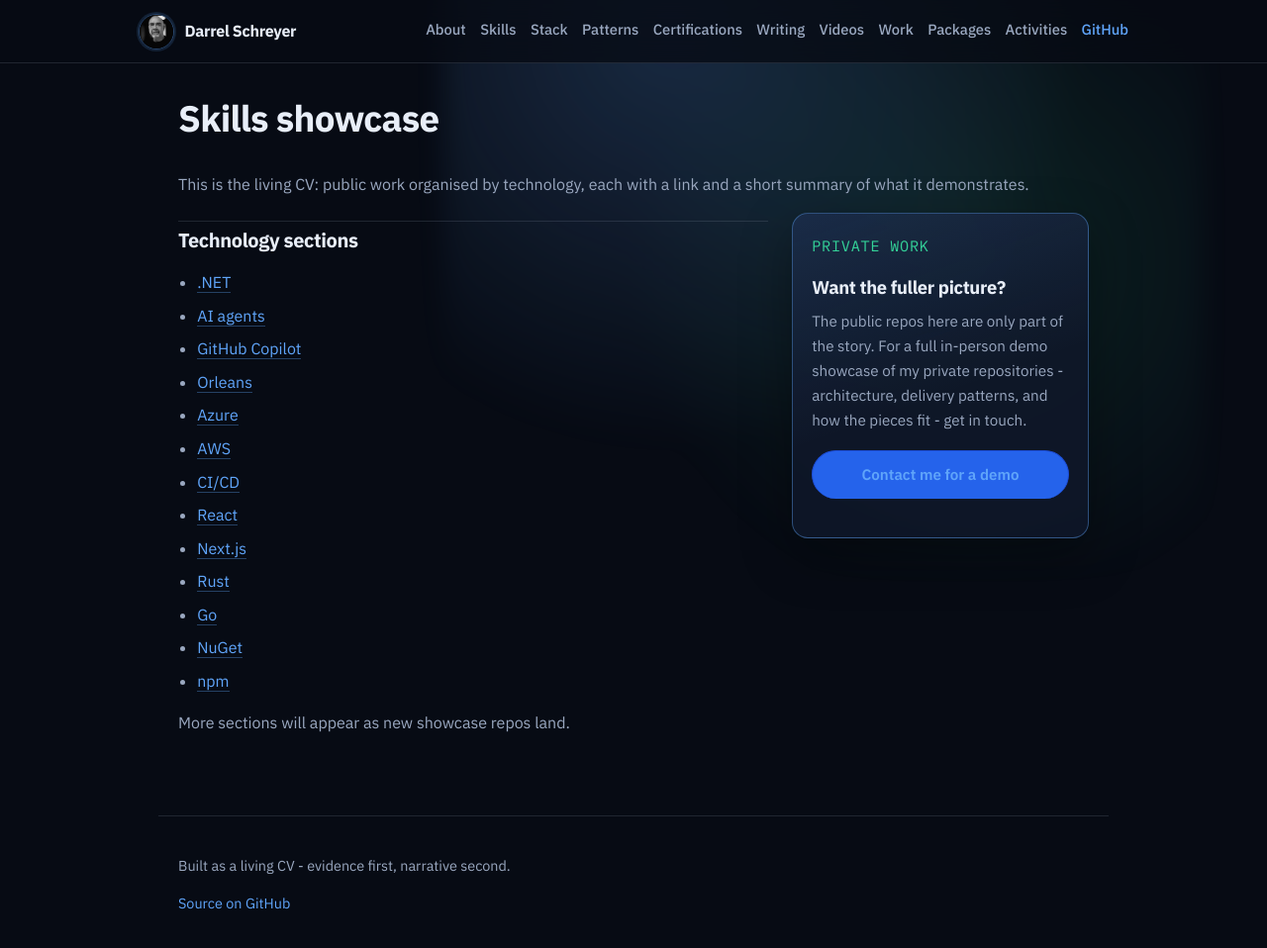
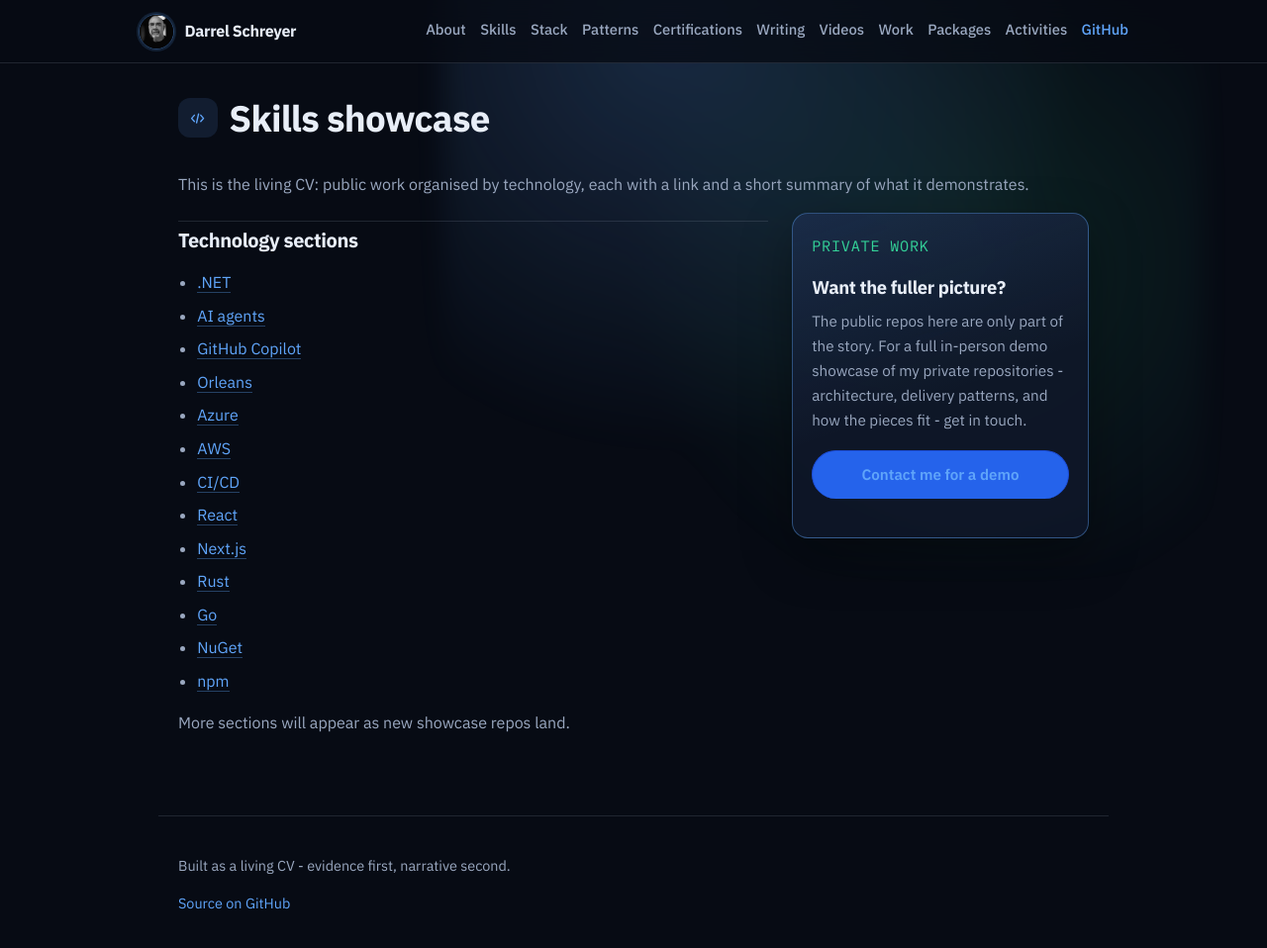
Before and after one commit to nabs-darrel-schreyer/aboutme, a Jekyll site: the page built from skills.md, in a window 1280 px wide and 980 px high. Shown: the top 958 px of the window at 99% size. Built offline with Jekyll 4.4.1, drawn with Linux system fonts in a browser that asks for light colours.

Commit message:
Add home-card icons beside section page headings (#5)
Each of the ten section pages now shows its home-card outline icon inline with the H1, using the existing accent colour, while the home hero title stays plain.

Co-authored-by: Cursor Agent <cursoragent@cursor.com>
Co-authored-by: Darrel Schreyer <nabs-darrel-schreyer@users.noreply.github.com>

```diff
--- /dev/null
+++ b/_includes/page-heading.html
@@ -0,0 +1,33 @@
+{%- comment -%}
+  Place the matching home-card icon on the first H1 of a section page.
+  Skill subpages, the home hero, and any other page are left unchanged.
+{%- endcomment -%}
+{%- assign section_icons = "about.md|about,skills.md|skills,stack.md|stack,certifications.md|certifications,writing.md|writing,videos.md|videos,work-history.md|work-history,patterns.md|patterns,packages.md|packages,activities.md|activities" | split: "," -%}
+{%- assign section_icon = "" -%}
+{%- for entry in section_icons -%}
+  {%- assign bits = entry | split: "|" -%}
+  {%- if bits[0] == page.path -%}
+    {%- assign section_icon = bits[1] -%}
+  {%- endif -%}
+{%- endfor -%}
+{%- if section_icon != "" -%}
+  {%- assign h1_parts = content | split: "<h1" -%}
+  {%- if h1_parts.size > 1 -%}
+    {%- assign first_h1_onward = h1_parts | slice: 1, 1000 | join: "<h1" -%}
+    {%- assign h1_and_rest = first_h1_onward | split: "</h1>" -%}
+    {%- assign open_and_text = h1_and_rest | first -%}
+    {%- assign after_h1 = h1_and_rest | slice: 1, 1000 | join: "</h1>" -%}
+    {%- assign open_bits = open_and_text | split: ">" -%}
+    {%- assign attrs = open_bits | first -%}
+    {%- assign heading_text = open_bits | slice: 1, 20 | join: ">" | strip -%}
+    {{- h1_parts[0] -}}
+<h1 class="page-heading"{{ attrs }}>
+<span class="page-heading__icon" aria-hidden="true">{%- include page-icon.html icon=section_icon -%}</span><span class="page-heading__text">{{ heading_text }}</span>
+</h1>
+    {{- after_h1 -}}
+  {%- else -%}
+    {{- content -}}
+  {%- endif -%}
+{%- else -%}
+  {{- content -}}
+{%- endif -%}
--- /dev/null
+++ b/_includes/page-icon.html
@@ -0,0 +1,25 @@
+{%- comment -%}
+  Outline icons shared with the home cards. `include.icon` is the section key.
+{%- endcomment -%}
+{%- case include.icon -%}
+{%- when "about" -%}
+<svg viewBox="0 0 24 24" fill="none" stroke="currentColor" stroke-width="1.75" stroke-linecap="round" stroke-linejoin="round" aria-hidden="true"><circle cx="12" cy="8" r="3.25"/><path d="M5.5 19.25v-.35a6.5 6.5 0 0 1 13 0v.35"/></svg>
+{%- when "skills" -%}
+<svg viewBox="0 0 24 24" fill="none" stroke="currentColor" stroke-width="1.75" stroke-linecap="round" stroke-linejoin="round" aria-hidden="true"><path d="m8 8-3.5 4L8 16"/><path d="m16 8 3.5 4L16 16"/><path d="m13.25 6.5-2.5 11"/></svg>
+{%- when "stack" -%}
+<svg viewBox="0 0 24 24" fill="none" stroke="currentColor" stroke-width="1.75" stroke-linecap="round" stroke-linejoin="round" aria-hidden="true"><path d="m12 3.75 8 3.75-8 3.75-8-3.75 8-3.75z"/><path d="m4 12 8 3.75L20 12"/><path d="m4 16.25 8 3.75 8-3.75"/></svg>
+{%- when "certifications" -%}
+<svg viewBox="0 0 24 24" fill="none" stroke="currentColor" stroke-width="1.75" stroke-linecap="round" stroke-linejoin="round" aria-hidden="true"><circle cx="12" cy="9" r="4.75"/><path d="M9.15 13.2 7.7 20.25 12 17.55l4.3 2.7-1.45-7.05"/></svg>
+{%- when "writing" -%}
+<svg viewBox="0 0 24 24" fill="none" stroke="currentColor" stroke-width="1.75" stroke-linecap="round" stroke-linejoin="round" aria-hidden="true"><path d="M4 20h4.2L19.1 9.1a2.15 2.15 0 0 0-3-3.05L5.15 16.9V20H4z"/><path d="m13.2 6.9 3.9 3.9"/></svg>
+{%- when "videos" -%}
+<svg viewBox="0 0 24 24" fill="none" stroke="currentColor" stroke-width="1.75" stroke-linecap="round" stroke-linejoin="round" aria-hidden="true"><rect x="3.5" y="5.5" width="17" height="13" rx="2"/><path d="m10 9.2 5.2 2.8L10 14.8V9.2z"/></svg>
+{%- when "work-history" -%}
+<svg viewBox="0 0 24 24" fill="none" stroke="currentColor" stroke-width="1.75" stroke-linecap="round" stroke-linejoin="round" aria-hidden="true"><rect x="3.25" y="7.25" width="17.5" height="12" rx="2"/><path d="M8.5 7.25V5.9A1.65 1.65 0 0 1 10.15 4.25h3.7A1.65 1.65 0 0 1 15.5 5.9v1.35"/><path d="M3.25 12.25h17.5"/></svg>
+{%- when "patterns" -%}
+<svg viewBox="0 0 24 24" fill="none" stroke="currentColor" stroke-width="1.75" stroke-linecap="round" stroke-linejoin="round" aria-hidden="true"><rect x="3.5" y="3.5" width="6.25" height="6.25" rx="1.4"/><rect x="14.25" y="3.5" width="6.25" height="6.25" rx="1.4"/><rect x="8.85" y="14.25" width="6.25" height="6.25" rx="1.4"/><path d="M6.6 9.75v1.7c0 1.15.95 2.1 2.1 2.1h.15"/><path d="M17.4 9.75v1.7c0 1.15-.95 2.1-2.1 2.1h-.2"/></svg>
+{%- when "packages" -%}
+<svg viewBox="0 0 24 24" fill="none" stroke="currentColor" stroke-width="1.75" stroke-linecap="round" stroke-linejoin="round" aria-hidden="true"><path d="m12 3.25 8 4.5v8.5l-8 4.5-8-4.5v-8.5l8-4.5z"/><path d="m12 12 8-4.25"/><path d="M12 12 4 7.75"/><path d="M12 12v8.75"/></svg>
+{%- when "activities" -%}
+<svg viewBox="0 0 24 24" fill="none" stroke="currentColor" stroke-width="1.75" stroke-linecap="round" stroke-linejoin="round" aria-hidden="true"><path d="M3 12h4.2l2.1-5.25L13 17.25l2.15-5.25H21"/></svg>
+{%- endcase -%}
--- a/_layouts/default.html
+++ b/_layouts/default.html
@@ -35,7 +35,7 @@
     </section>
     {% endif %}
     <article class="prose {% if page.collection_style %}prose--{{ page.collection_style }}{% endif %}">
-      {{ content }}
+      {% include page-heading.html %}
     </article>
   </main>
   <footer class="site-footer">
--- a/assets/css/site.css
+++ b/assets/css/site.css
@@ -301,6 +301,34 @@ body {
   margin-top: 0;
   font-size: clamp(1.8rem, 3.5vw, 2.3rem);
   letter-spacing: -0.02em;
+}
+
+.prose > h1.page-heading {
+  display: flex;
+  align-items: center;
+  gap: 0.7rem;
+}
+
+.page-heading__icon {
+  display: inline-flex;
+  flex: 0 0 auto;
+  align-items: center;
+  justify-content: center;
+  width: 2.5rem;
+  height: 2.5rem;
+  border-radius: 12px;
+  background: var(--accent-soft);
+  color: var(--accent);
+}
+
+.page-heading__icon svg {
+  display: block;
+  width: 1.2rem;
+  height: 1.2rem;
+}
+
+.page-heading__text {
+  min-width: 0;
 }
 
 .prose h1,
```
